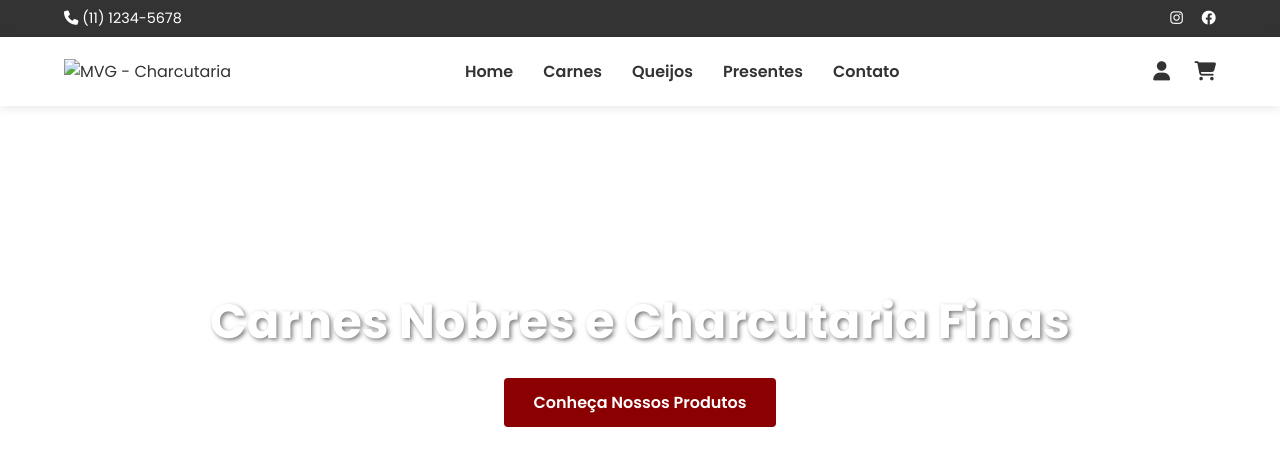
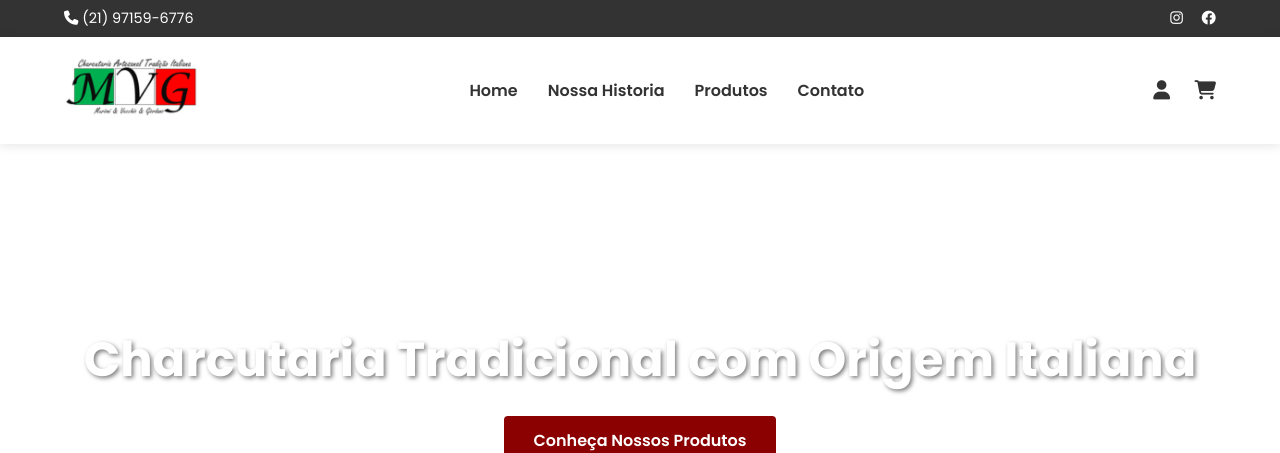
Before and after one commit to Murioni22/MVG-site, a plain HTML site: page index.html in a window 1280 px wide. Shown: the top 453 px of the page. Drawn offline with Linux system fonts and the light colour scheme; a script that the page names is missing.

Commit message:
Alterei o menu principal (Home, Nossa Historia, Produtos, Contato)

```diff
--- a/index.html
+++ b/index.html
@@ -14,7 +14,7 @@
     <!-- Barra Superior -->
     <div class="top-bar">
         <div class="container">
-            <span><i class="fas fa-phone"></i> (11) 1234-5678</span>
+            <span><i class="fas fa-phone"></i> (21) 97159-6776</span>
             <div class="social-icons">
                 <a href="#"><i class="fab fa-instagram"></i></a>
                 <a href="#"><i class="fab fa-facebook"></i></a>
@@ -26,14 +26,13 @@
     <header class="header">
         <div class="container">
             <div class="logo">
-                <img src="images/logo-tevez.png" alt="MVG - Charcutaria">
+                <img src="images/logo.png" alt="MVG - Charcutaria">
             </div>
             <nav class="menu">
                 <ul>
                     <li><a href="#">Home</a></li>
-                    <li><a href="#">Carnes</a></li>
-                    <li><a href="#">Queijos</a></li>
-                    <li><a href="#">Presentes</a></li>
+                    <li><a href="#">Nossa Historia</a></li>
+                    <li><a href="#">Produtos</a></li>
                     <li><a href="#">Contato</a></li>
                 </ul>
             </nav>
@@ -47,7 +46,7 @@
     <!-- Banner Hero -->
     <section class="hero">
         <div class="hero-content">
-            <h1>Carnes Nobres e Charcutaria Finas</h1>
+            <h1>Charcutaria Tradicional com Origem Italiana</h1>
             <a href="#" class="btn">Conheça Nossos Produtos</a>
         </div>
     </section>
```
Also changed, not shown: images/logo.png (added).
